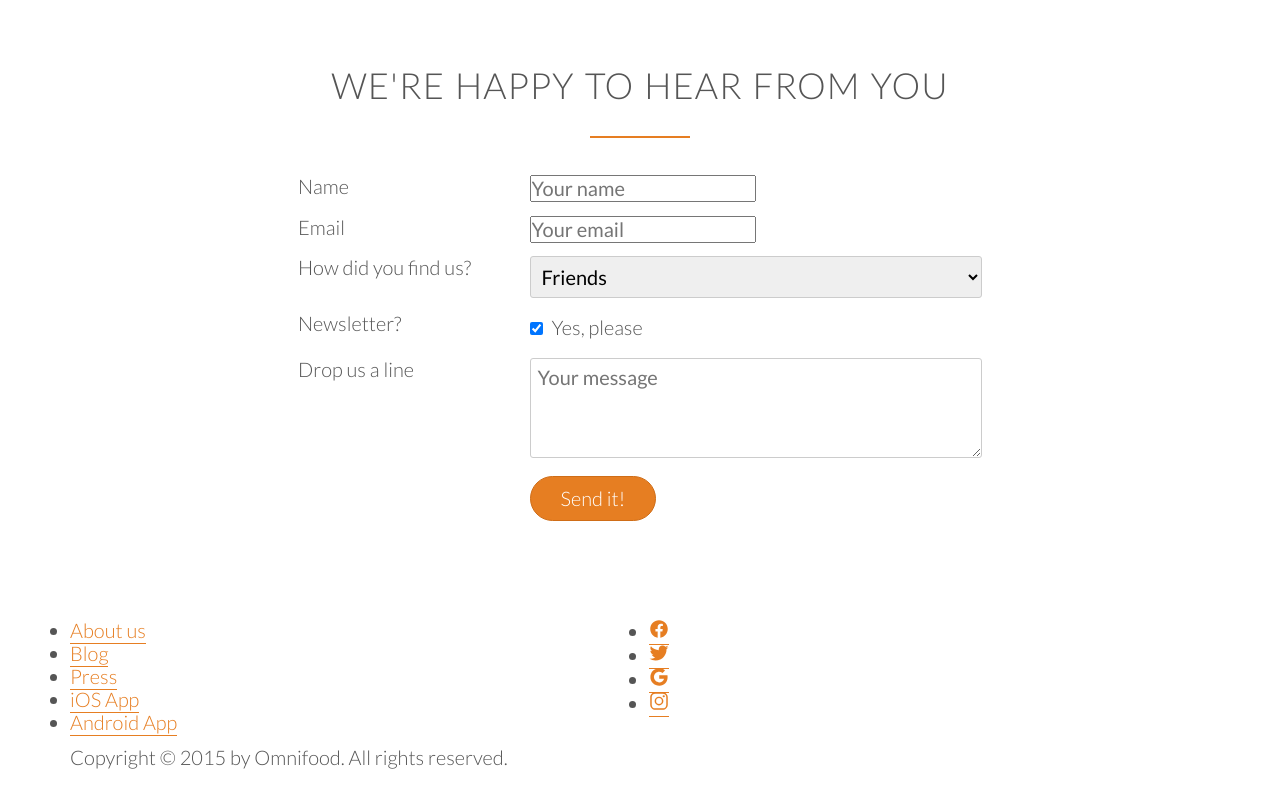
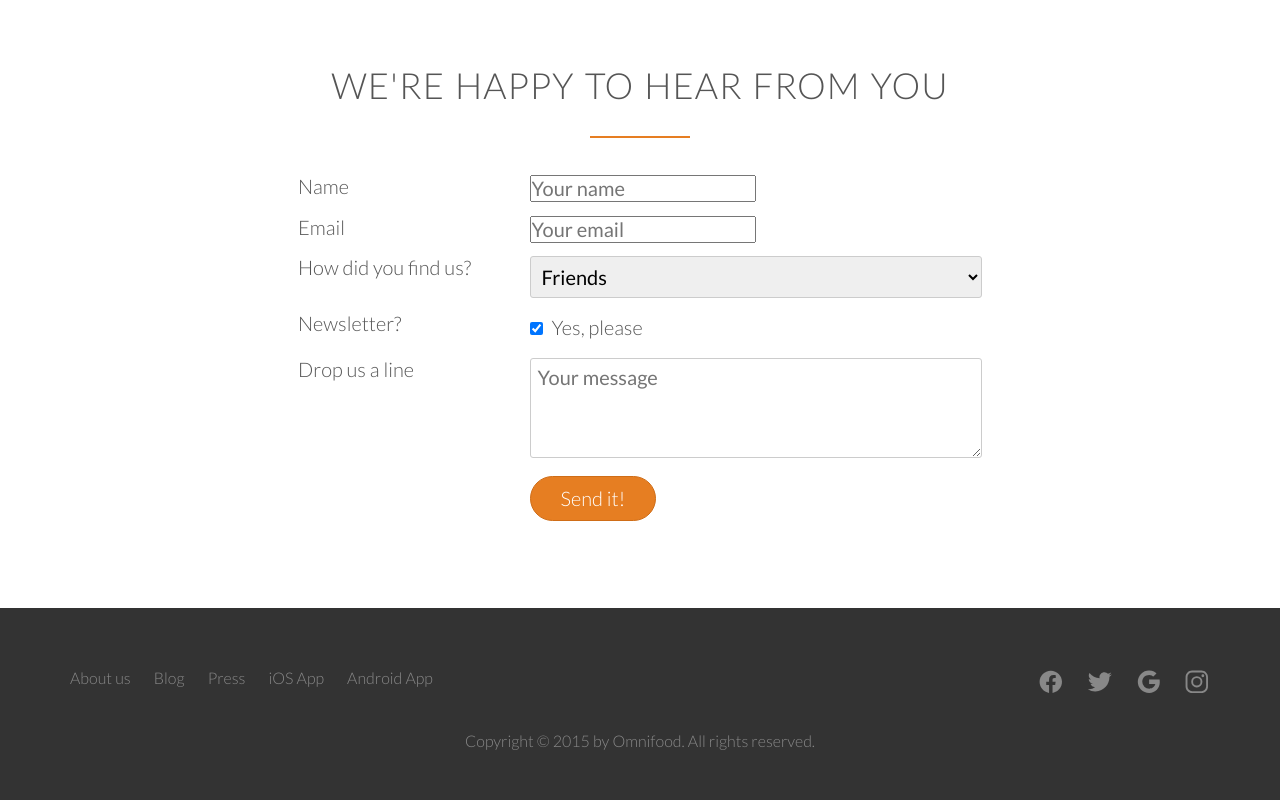
Before and after one commit to deanlauvina7/Omnifood, a plain HTML site: page index.html in a window 1280 px wide. Shown: the part 4610-5410 px from the top of the page. Before the commit the page ends 5379 px from the top, so only its background shows below. Drawn offline with nearby package versions, Linux system fonts and the light colour scheme.

Commit message:
Building the footer part 2

```diff
--- a/index.html
+++ b/index.html
@@ -425,19 +425,19 @@
         <div class="col span-1-of-2">
           <ul class="social-links">
             <li><a href="#">
-                <ion-icon name="logo-facebook"></ion-icon>
+                <ion-icon class="logo-facebook" name="logo-facebook"></ion-icon>
               </a>
             </li>
             <li><a href="#">
-                <ion-icon name="logo-twitter"></ion-icon>
+                <ion-icon class="logo-twitter" name="logo-twitter"></ion-icon>
               </a>
             </li>
             <li><a href="#">
-                <ion-icon name="logo-google"></ion-icon>
+                <ion-icon class="logo-google" name="logo-google"></ion-icon>
               </a>
             </li>
             <li><a href="#">
-                <ion-icon name="logo-instagram"></ion-icon>
+                <ion-icon class="logo-instagram" name="logo-instagram"></ion-icon>
               </a>
             </li>
           </ul>
--- a/resources/css/style.css
+++ b/resources/css/style.css
@@ -450,3 +450,80 @@ input[type=checkbox] {
 *:focus {
   outline: none
 }
+
+/* FOOTER */
+footer {
+  background-color: #333;
+  padding: 50px;
+  font-size: 80%;
+}
+
+.footer-nav {
+  list-style: none;
+  float: left;
+}
+
+.social-links {
+  list-style: none;
+  float: right;
+}
+
+.footer-nav li,
+.social-links li {
+  display: inline-block;
+  margin-right: 20px;
+}
+
+.footer-nav li:last-child,
+.social-links li:last-child {
+  margin: 0;
+}
+
+.footer-nav li a:link,
+.footer-nav li a:visited,
+.social-links li a:link,
+.social-links li a:visited {
+  text-decoration: none;
+  border: none;
+  color: #888;
+  transition: color 0.2s;
+}
+
+.footer-nav li a:hover,
+.footer-nav li a:active {
+  color: #ddd;
+}
+
+.social-links li a:link,
+.social-links li a:visited {
+  font-size: 160%;
+}
+
+.logo-facebook:hover,
+.logo-twitter:hover,
+.logo-google:hover,
+.logo-instagram:hover {
+  transition: 0.2s;
+}
+
+.logo-facebook:hover {
+  color: #3b5998;
+}
+
+.logo-twitter:hover {
+  color: #00acee;
+}
+
+.logo-google:hover {
+  color: #3cba54;
+}
+
+.logo-instagram:hover {
+  color: #3f729b;
+}
+
+footer p {
+  color: #888;
+  text-align: center;
+  margin-top: 20px;
+}
```
